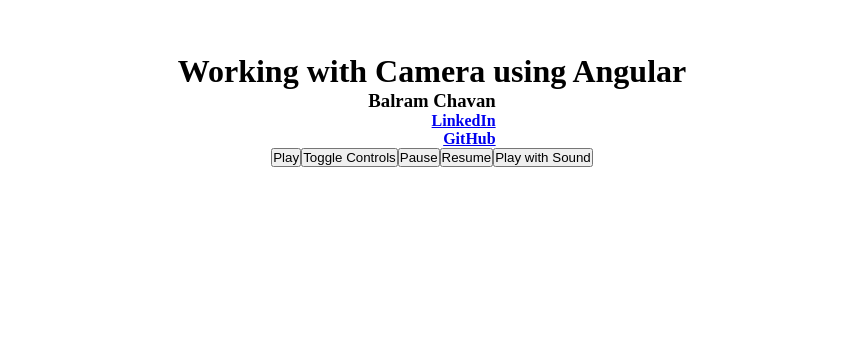
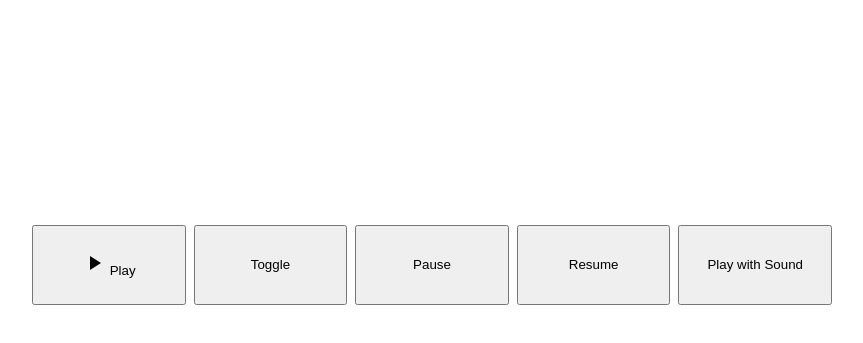
Before and after one commit to CleitonJB/Angular-Camera_Prototype, an Angular app in the folder off/: page / in a window 1280 px wide. Shown: the part 213-556 px from the top of the page, without its empty margins (208-1071 px from the left). Built offline with nearby package versions, Linux system fonts and the light colour scheme.

Commit message:
Add angular material (icons)

```diff
--- a/off/angular.json
+++ b/off/angular.json
@@ -31,6 +31,7 @@
               "src/assets"
             ],
             "styles": [
+              "./node_modules/@angular/material/prebuilt-themes/indigo-pink.css",
               "src/styles.scss"
             ],
             "scripts": []
@@ -94,6 +95,7 @@
               "src/assets"
             ],
             "styles": [
+              "./node_modules/@angular/material/prebuilt-themes/indigo-pink.css",
               "src/styles.scss"
             ],
             "scripts": []
--- a/off/package.json
+++ b/off/package.json
@@ -12,10 +12,12 @@
   "private": true,
   "dependencies": {
     "@angular/animations": "~11.2.10",
+    "@angular/cdk": "^11.2.10",
     "@angular/common": "~11.2.10",
     "@angular/compiler": "~11.2.10",
     "@angular/core": "~11.2.10",
     "@angular/forms": "~11.2.10",
+    "@angular/material": "^11.2.10",
     "@angular/platform-browser": "~11.2.10",
     "@angular/platform-browser-dynamic": "~11.2.10",
     "@angular/router": "~11.2.10",
--- a/off/src/app/app.component.html
+++ b/off/src/app/app.component.html
@@ -1,46 +1,17 @@
 <div class="container">
-  <div style="text-align:center">
-    <h1>
-      <span class="label label-success">Working with Camera using Angular</span>
-    </h1>
+  <div class="video-container">
+    <video #videoElement></video>
   </div>
 
-  <div class="row" style="text-align:right">
-      <h3>
-        <span class="label label-warning">Balram Chavan </span>
-      </h3>
-      <div class="row" >
-        <div class="col-md-1 pull-right" >
-          <h4 >
-            <a href="https://www.linkedin.com/in/balram-chavan-957511116/" target="_blank">LinkedIn</a>
-          </h4>
-        </div>
-        <div class="col-md-1 pull-right">
-          <h4>
-            <a href="https://github.com/ultrasonicsoft" target="_blank">GitHub</a>
-          </h4>
-        </div>
-      </div>
-    </div>
-
-  <div class="row">
-    <button (click)="start()" class="btn btn-primary">Play</button>
-    <button (click)="toggleControls()" class="btn btn-success">Toggle Controls</button>
-    <button (click)="pause()" class="btn btn-warning">Pause</button>
-    <button (click)="resume()" class="btn btn-info">Resume</button>
-    <button (click)="sound()" class="btn btn-danger">Play with Sound</button>
+  <!-- Buttons -->
+  <div class="buttons-container">
+    <button (click)="start()" class="button-class">
+      <mat-icon>play_arrow</mat-icon>
+      Play
+    </button>
+    <button (click)="toggle()" class="button-class">Toggle</button>
+    <button (click)="pause()" class="button-class">Pause</button>
+    <button (click)="resume()" class="button-class">Resume</button>
+    <button (click)="sound()" class="button-class">Play with Sound</button>
   </div>
-
-  <div class="row">
-    <div class="col-md-12">
-      <div class="text-center">
-        <h3>
-          <video #videoElement></video>
-        </h3>
-      </div>
-
-    </div>
-
-  </div>
-
 </div>
--- a/off/src/app/app.component.scss
+++ b/off/src/app/app.component.scss
@@ -6,6 +6,29 @@
     flex-direction: column;
     align-items: center;
     justify-content: center;
+}
+
+.video-container {
+    min-width: 80vw;
+    max-width: 80vw;
+    width: 80vw;
+}
+
+.buttons-container {
+    width: min(800px, 80vw);
+
+    display: flex;
+    justify-content: center;
+    align-items: center;
+    column-gap: 0.5rem;
+
+    .button-class {
+        flex-wrap: wrap;
+        flex-basis: 0;
+        flex-grow: 1;
+
+        height: 10vh;
+    }
 }
 
 .photo-button {
--- a/off/src/app/app.component.ts
+++ b/off/src/app/app.component.ts
@@ -29,7 +29,7 @@
     this.video.pause();
   }
 
-  toggleControls() {
+  toggle() {
     this.video.controls = this.displayControls;
     this.displayControls = !this.displayControls;
   }
--- a/off/src/index.html
+++ b/off/src/index.html
@@ -6,8 +6,11 @@
   <base href="/">
   <meta name="viewport" content="width=device-width, initial-scale=1">
   <link rel="icon" type="image/x-icon" href="favicon.ico">
+  <link rel="preconnect" href="https://fonts.gstatic.com">
+  <link href="https://fonts.googleapis.com/css2?family=Roboto:wght@300;400;500&display=swap" rel="stylesheet">
+  <link href="https://fonts.googleapis.com/icon?family=Material+Icons" rel="stylesheet">
 </head>
-<body>
+<body class="mat-typography">
   <app-root></app-root>
 </body>
 </html>
--- a/off/src/styles.scss
+++ b/off/src/styles.scss
@@ -4,3 +4,5 @@
     margin: 0;
     padding: 0;
 }
+html, body { height: 100%; }
+body { margin: 0; font-family: Roboto, "Helvetica Neue", sans-serif; }
```
Also changed, not shown: off/src/app/app.module.ts (+9 -2 lines), 1 other file (tests, documents, lock files or other folders).
